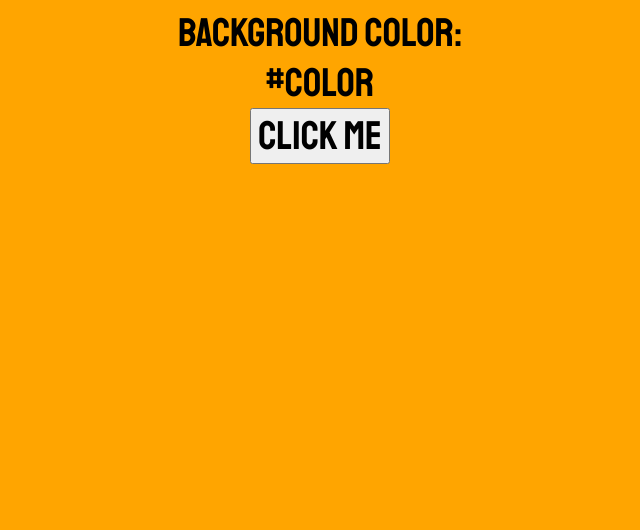
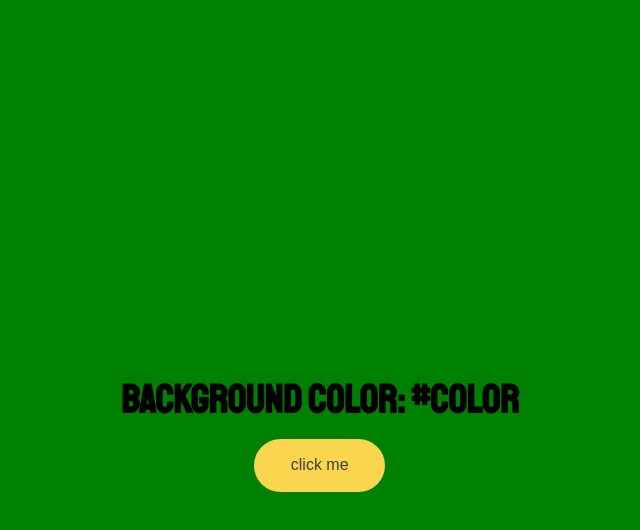
Before and after one commit to KetrinZireael/Color_Flipper, a plain HTML site: page index.html in a window 1280 px wide. Shown: the whole page, without its empty margins (320-960 px from the left). Drawn offline with Linux system fonts and the light colour scheme.

Commit message:
Update style.css and index.html

```diff
--- a/css/style.css
+++ b/css/style.css
@@ -2,14 +2,78 @@
 
 .staatliches {
   font-family: "Staatliches", cursive;
-  font-size: 40px;
+  font-size: 20px;
+}
+
+* {
+  margin: 0;
+  padding: 0;
+  box-sizing: border-box;
+  outline: none;
 }
 
 body {
-  background-color: orange;
+  background-color: green;
+  width: 100%;
+  height: 100vh;
+  display: flex;
+  justify-content: center;
+  align-items: center;
+  padding: 20px;
+  overflow: hidden;
 }
 
-div {
-  display: grid;
-  place-items: center;
+.app__header {
+  padding: 40px;
+  text-align: center;
 }
+
+.app__content {
+  display: flex;
+  position: relative;
+  align-items: center;
+  justify-content: center;
+}
+
+.button {
+  position: absolute;
+  z-index: 1;
+  display: inline-block;
+  padding: 1rem 2.3rem;
+  margin-bottom: 0;
+  font-weight: normal;
+  font-family: GothamPro, sans-serif;
+  font-size: 1rem;
+  line-height: 1.3rem;
+  text-align: center;
+  white-space: nowrap;
+  vertical-align: middle;
+  touch-action: manipulation;
+  cursor: pointer;
+  user-select: none;
+  background: #fad64e;
+  color: #3f3f3f;
+  border: none;
+  border-radius: 2.8rem;
+  transition: transform 0.2s ease-in-out, box-shadow 0.2s ease-in-out,
+    -webkit-transform 0.2s ease-in-out, -webkit-box-shadow 0.2s ease-in-out;
+  will-change: transform;
+}
+
+.button:disabled {
+  background: #ccc !important;
+  border: 1px solid #ccc;
+  color: #000;
+  cursor: not-allowed;
+}
+
+.button:active {
+  transition: transform 0.1s ease-in-out, box-shadow 0.1s ease-in-out !important;
+  transform: none !important;
+  box-shadow: none !important;
+}
+
+.button:hover {
+  box-shadow: 0 6px 16px 0 rgba(0, 0, 0, 0.2);
+  transform: translateY(-1px);
+}
--- a/index.html
+++ b/index.html
@@ -7,13 +7,15 @@
     <title>Color Flipper</title>
   </head>
   <body>
-    <div class="container, staatliches">
-      <div class="text">
-        Background color:
-        <div class="color">#color</div>
+    <div class="app, staatliches">
+      <div class="app__header">
+        <h1 class="text">Background color: <span id="color">#color</span></h1>
       </div>
-      <input class="button, staatliches" type="button" value="click me" />
+      <div class="app__content">
+        <input class="button" type="button" value="click me" />
+      </div>
     </div>
+
     <script src="js/main.js"></script>
   </body>
 </html>
```
